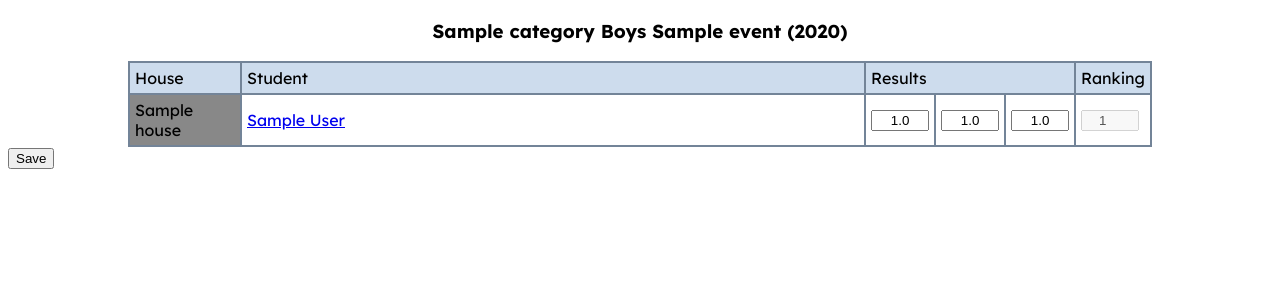
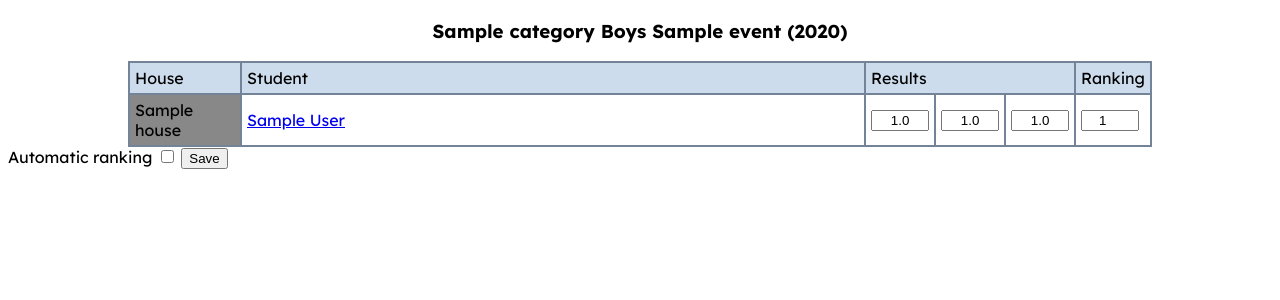
Before and after one commit to GIS-Software-CCA/Sports-day, a Django app: page /event/1 in a window 1280 px wide. Shown: the top 300 px of the page. Run offline with Django 4.2, Linux system fonts and the light colour scheme; tables that the repository leaves empty hold one stand-in row (values such as "Sample post").

Commit message:
Added automatic ranking option

```diff
--- a/sportsday_site/static/results.css
+++ b/sportsday_site/static/results.css
@@ -1,5 +1,5 @@
 body{
-    font-family:"Lexend"
+    font-family:"Lexend";
 }
 
 table{
--- a/sportsday_site/templates/event_details.html
+++ b/sportsday_site/templates/event_details.html
@@ -22,7 +22,7 @@
                     {%endif%}
                     <td>Ranking</td>
                 </tr>
-                {%for signup in event.signups.all%}
+                {%for signup in signups%}
                 <tr>
                     <td style="background-color:{{signup.signed_student.house.colour}}">
                         {{signup.signed_student.house}}
@@ -40,19 +40,21 @@
                         <td class="result-cell"><input value="{{signup.printResult3}}" name="result3_{{signup.pk}}"></input>
                         </td>
                     {%endif%}
-                    <td class="ranking-cell"><input type="number" value="{{signup.ranking|default_if_none:""}}" name="ranking_{{signup.pk}}" disabled></input>
+                    <td class="ranking-cell"><input type="number" value="{{signup.ranking|default_if_none:""}}" name="ranking_{{signup.pk}}" min="1" max="{{signups|length}}" step="1"></input>
                     </td>
                 </tr>
                 {%endfor%}
             </table>
+            <label>Automatic ranking <input type="checkbox" id="auto-ranking"></label>
             <input type="submit" value="Save">
         </form>
     </body>
     <script>
-    let signids=[{%for i in event.signups.all%}{{i.pk}},{%endfor%}]
+    let signids=[{%for i in signups%}{{i.pk}},{%endfor%}]
     let scores=[]
+    let autoRanking=false
     function isvalidnum(i){
-        return i&&/^\s*\d*(\.\d*)?\s*$/.test(i)
+        return /^\d+$/.test(i.replace(/\./,""))
     }
     function score(i){
         return isvalidnum(i)?-i:null
@@ -96,9 +98,15 @@
             updinpcol(signids[i],1)
             scores[i].result=elem.value
             scores[i].score=score(scores[i].result)
-            updateRanking()
+            if(autoRanking)updateRanking()
         })
     }
-    updateRanking()
+    document.getElementById("auto-ranking").addEventListener("input",function(ev){
+        autoRanking=ev.target.checked
+        if(autoRanking)updateRanking()
+        for(var i of signids){
+            document.getElementsByName("ranking_"+i)[0].disabled=autoRanking
+        }
+    })
     </script>
 </html>
--- a/sportsday_site/views.py
+++ b/sportsday_site/views.py
@@ -11,8 +11,8 @@ def list_events(request,**kwargs):
 
 def event_details(request,event_pk):
     event=Event.objects.get(pk=event_pk)
+    signups=Signup.objects.filter(signed_event=event_pk)
     if request.method=="POST":
-        signups=Signup.objects.filter(signed_event=event_pk)
         for signup in signups:
             # is each result set for this signup?
             if "result1_"+str(signup.pk) in request.POST:
@@ -39,14 +39,21 @@ def event_details(request,event_pk):
                 else:
                     signup.result3=None
                     signup.result3_fail_type=result
+            if "ranking_"+str(signup.pk) in request.POST:
+                ranking=request.POST["ranking_"+str(signup.pk)]
+                if ranking.isnumeric():
+                    signup.ranking=int(ranking)
+                else:
+                    signup.ranking=None
             # Save each signup
             signup.save(update_fields=[
                 "result1","result1_fail_type",
                 "result2","result2_fail_type",
-                "result3","result3_fail_type"
+                "result3","result3_fail_type",
+                "ranking"
             ])
         return HttpResponseRedirect(request.path_info)
-    return render(request, "event_details.html", {"event":event})
+    return render(request, "event_details.html", {"event":event,"signups":signups.all()})
 
 def student_details(request, student_pk=1):
     student = Student.objects.get(pk=student_pk)
```
